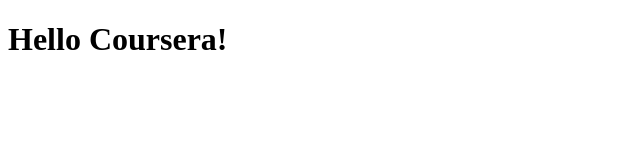
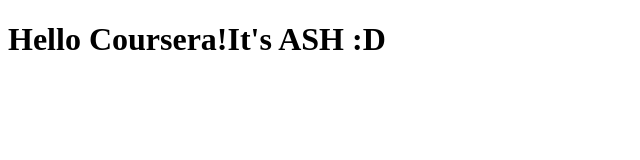
Before and after one commit to AshithaMelissa/Coursera-Test, a plain HTML site: page index.html in a window 1280 px wide. Shown: the whole page, without its empty margins (0-640 px from the left). Drawn offline with Linux system fonts and the light colour scheme.

Commit message:
smol change.

```diff
--- a/index.html
+++ b/index.html
@@ -13,6 +13,6 @@
         <link rel="stylesheet" href="">
     </head>
     <body>
-<h1> Hello Coursera!</h1>
+<h1> Hello Coursera!It's ASH :D</h1>
     </body>
 </html>
```
